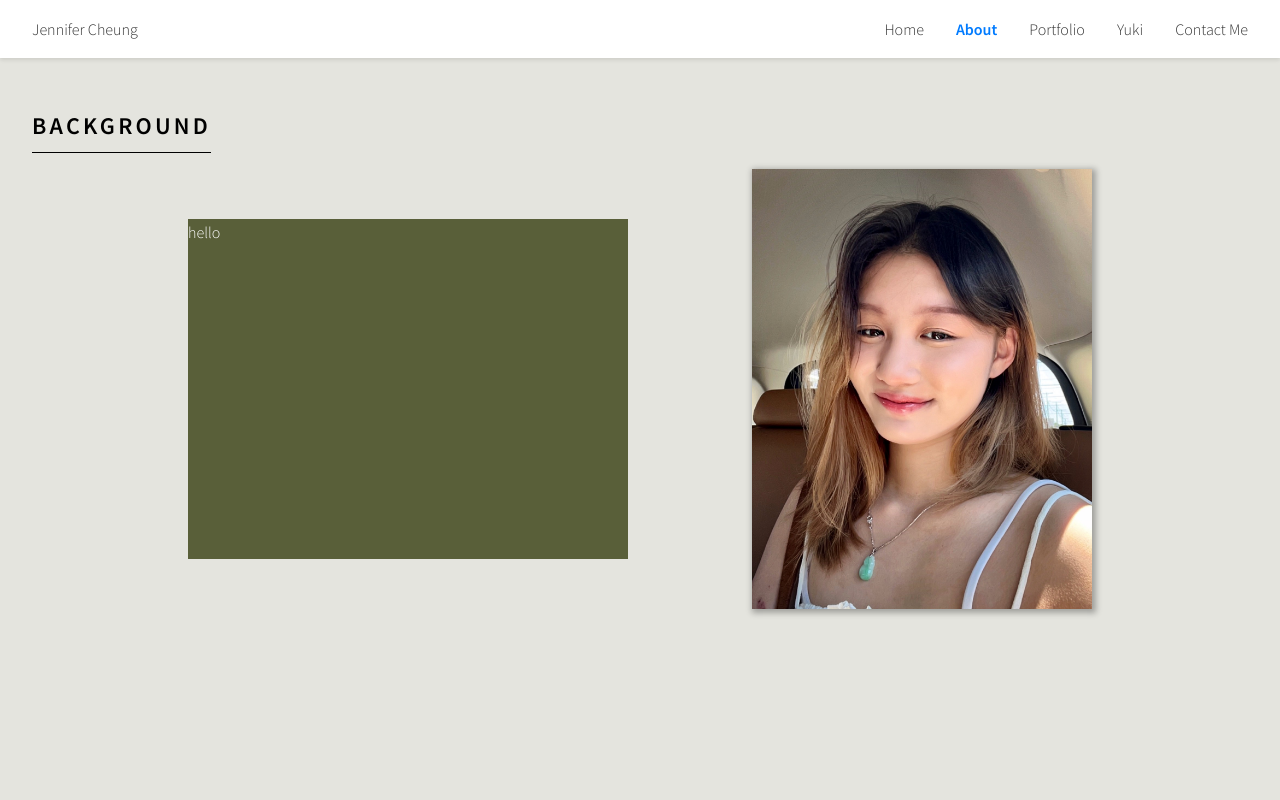
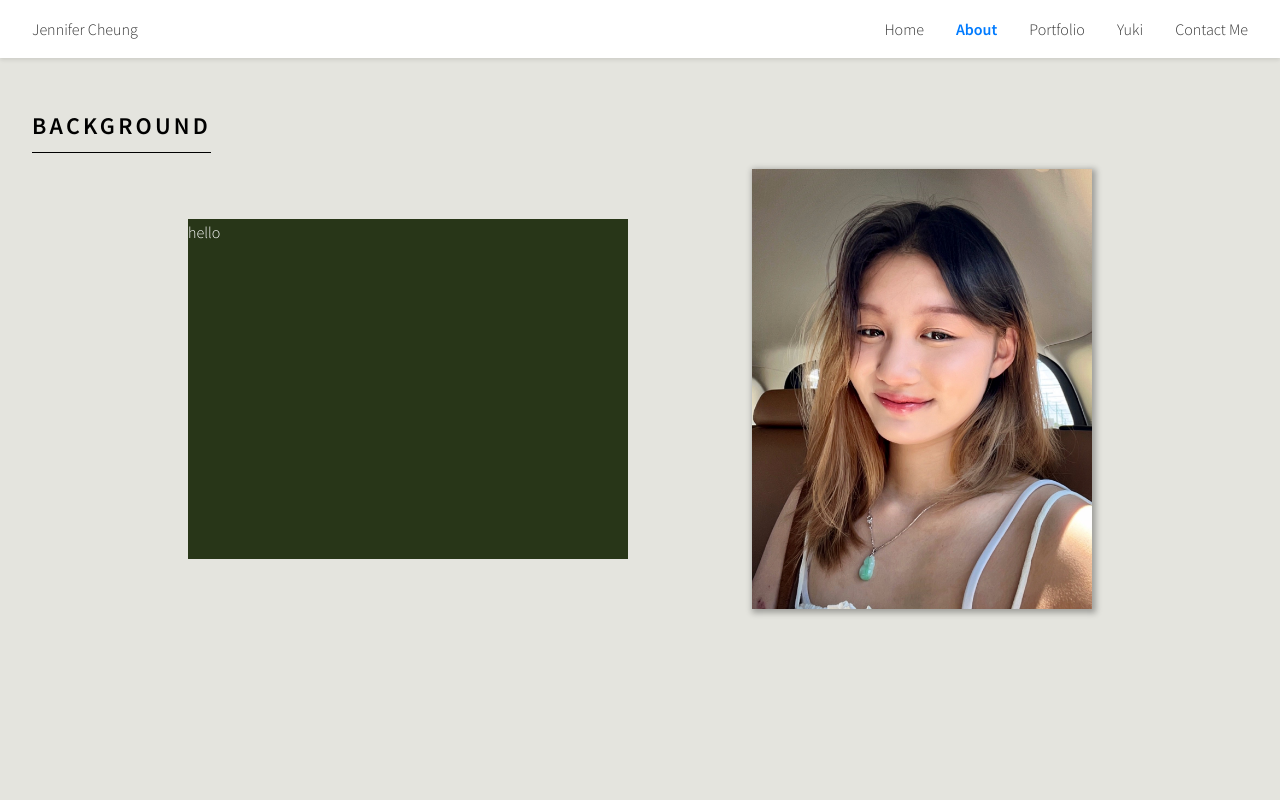
Before and after one commit to jeniichee/personal-website, a React (Create React App) app: page /about in a window 1280 px wide. Shown: the top 800 px of the page. Built offline with nearby package versions, Linux system fonts and the light colour scheme; a web font is replaced by a local one.

Commit message:
fixed grid formatting

```diff
--- a/src/components/About/About.css
+++ b/src/components/About/About.css
@@ -27,7 +27,7 @@
   display: block;
   width: 440px;
   height: 340px;
-  background-color: #595f39;
+  background-color: #283618;
   color: white;
 }
 
```
